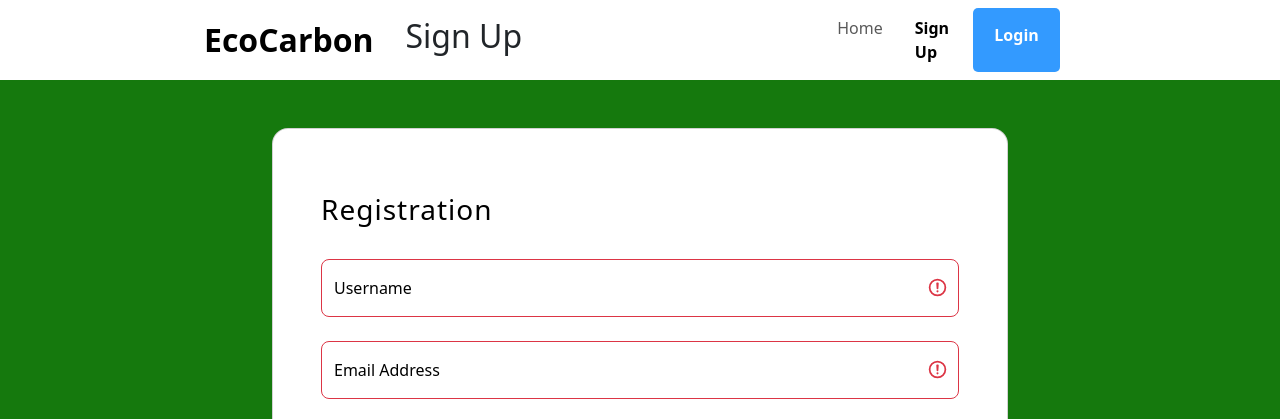
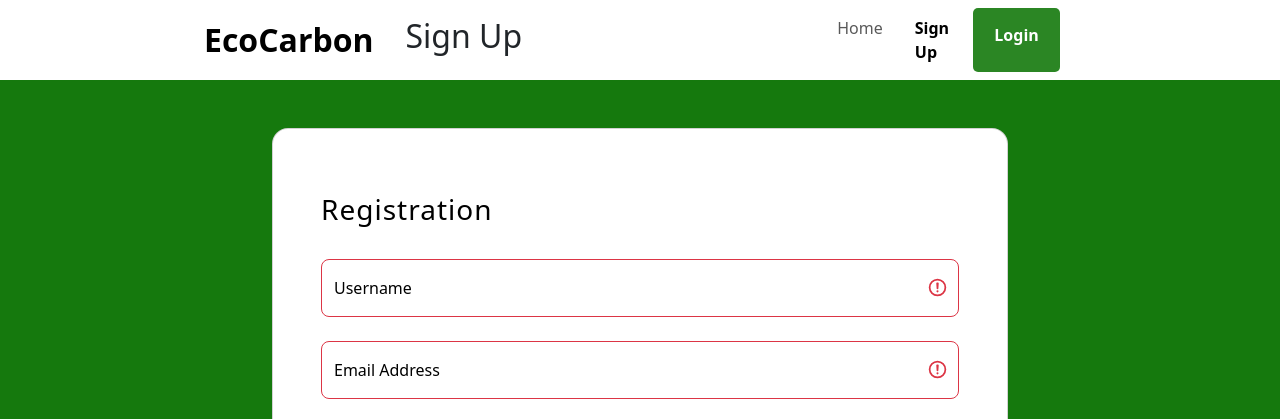
Before and after one commit to LDA526/BIT216-EcoCarbon, a PHP site: page /BIT216-EcoCarbon/cust_registration.php in a window 1280 px wide. Shown: the top 419 px of the page. Run offline with PHP 8.4, Linux system fonts and the light colour scheme.

Commit message:
add to previous css changes

```diff
--- a/cust_registration.php
+++ b/cust_registration.php
@@ -65,8 +65,8 @@ require_once 'includes/config_session.inc.php';
             >
             <a
               class="nav-link btn btn-primary login-btn"
-              href="login.php"
-              style="font-weight: bold"
+              href="index.php"
+              style="font-weight: bold; background-color:#15790D;"
               >Login</a
             >
           </div>
```
